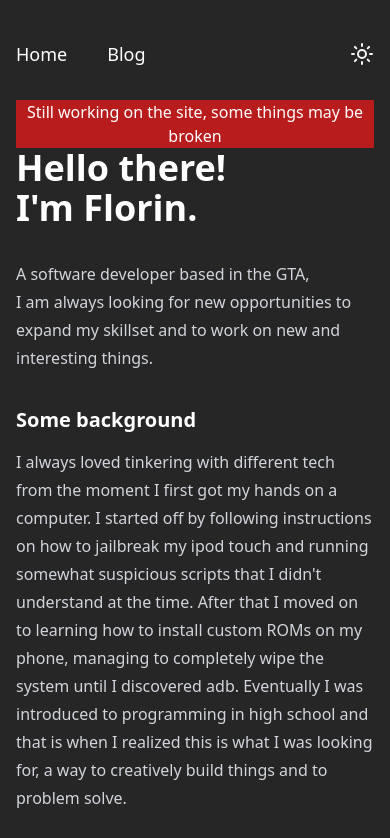
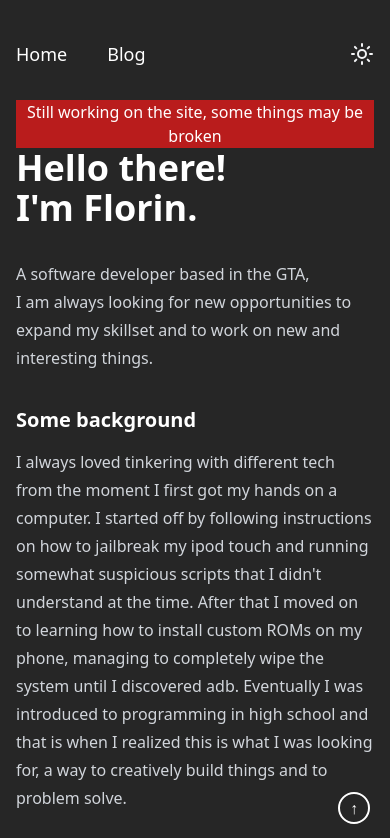
Before and after one commit to florinsalasan/another-portfolio, a Next.js app in the folder my-portfolio/: page / in a window 390 px wide. Shown: the top 838 px of the page. Built offline with nearby package versions, Linux system fonts and the light colour scheme.

Commit message:
added button for scrolling to top in mobile views for when the cnTower svg is removed

```diff
--- a/my-portfolio/app/blog/[slug]/page.tsx
+++ b/my-portfolio/app/blog/[slug]/page.tsx
@@ -4,6 +4,7 @@ import matter from "gray-matter";
 import fsPromises from "fs/promises";
 import Markdown from 'react-markdown';
 import CNTowerSvg from "@/app/components/CNTowerSvg";
+import ToTopBtn from "@/app/components/toTopBtn";
 
 function capitalize(str: string) {
     return str
@@ -34,6 +35,7 @@ export default async function Page({ params }: { params: { slug: string } }) {
                <hr />
            </div>
            <CNTowerSvg />
+           <ToTopBtn />
        </div>
     )
 };
--- a/my-portfolio/app/blog/page.tsx
+++ b/my-portfolio/app/blog/page.tsx
@@ -4,6 +4,7 @@ import matter from "gray-matter";
 import fsPromises from "fs/promises";
 import { randomUUID } from "crypto";
 import CNTowerSvg from "../components/CNTowerSvg";
+import ToTopBtn from "../components/toTopBtn";
 
 export default async function Page() {
   const filepath = path.join(process.cwd(), "posts");
@@ -44,6 +45,7 @@ export default async function Page() {
 
         </div>
         <CNTowerSvg />
+        <ToTopBtn />
   </div>
   );
 }
--- /dev/null
+++ b/my-portfolio/app/components/toTopBtn.tsx
@@ -0,0 +1,13 @@
+'use client'
+
+export default function ToTopBtn() {
+    return (
+    <button className="rounded-full md:invisible md:w-0 md:absolute visible fixed md:top-20
+            hover:cursor-pointer border-black border-2 w-8 h-8 bg-white prose
+            dark:text-white dark:bg-neutral-800 dark:border-white bottom-5
+            right-5"
+            onClick={() => window.scrollTo({top: 0, behavior: 'smooth'})}>
+            <p>↑</p>
+    </button>
+    )
+};
--- a/my-portfolio/app/layout.tsx
+++ b/my-portfolio/app/layout.tsx
@@ -45,7 +45,9 @@ export default function RootLayout({
           </div>
           <div className="bg-red-700 text-white text-center">Still working on the site, some things may be broken</div>
           <div className="animate-slideUp transition-opacity">{children}</div>
-          <div className="flex-col prose mt-auto flex justify-between gap-8 pt-8 dark:prose-invert prose-h3:mt-0 md:flex-row">
+          <div className="flex-col prose mt-auto flex justify-between gap-8
+                        pt-8 dark:prose-invert prose-h3:mt-0 md:flex-row
+                        max-w-lg">
             <div>
               <h3 className="">Contact me</h3>
               <div className="flex gap-3 pt-1">
--- a/my-portfolio/app/page.tsx
+++ b/my-portfolio/app/page.tsx
@@ -3,6 +3,7 @@
 import Link from "next/link";
 import Image from "next/image";
 import CNTowerSvg from "./components/CNTowerSvg";
+import ToTopBtn from "./components/toTopBtn";
 
 export default function Page() {
   return (
@@ -54,6 +55,7 @@ export default function Page() {
           </div>
         </div>
         <CNTowerSvg />
+        <ToTopBtn />
   </div>
   );
 }
```
